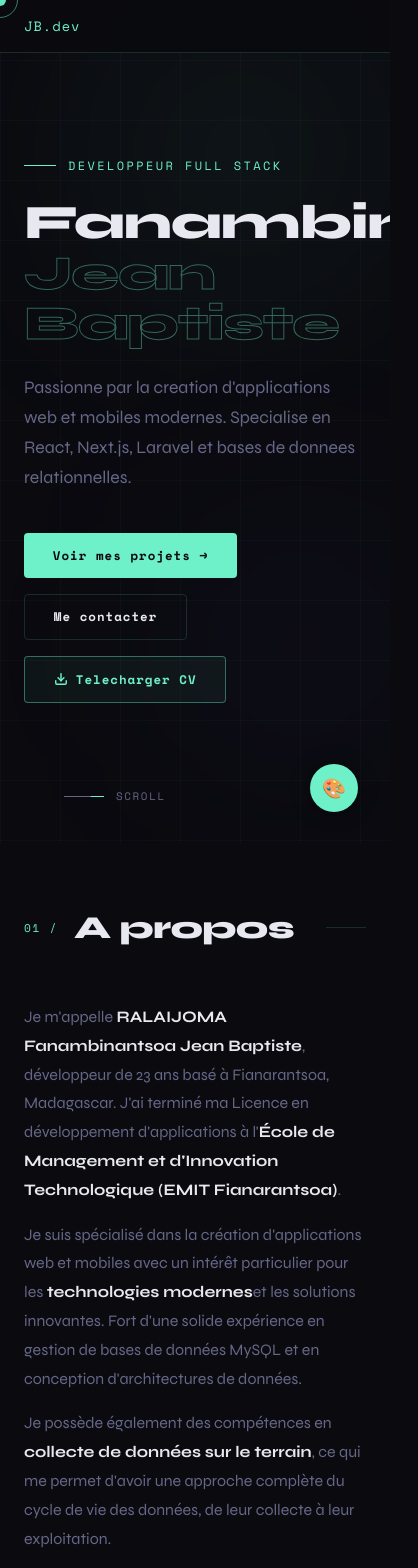
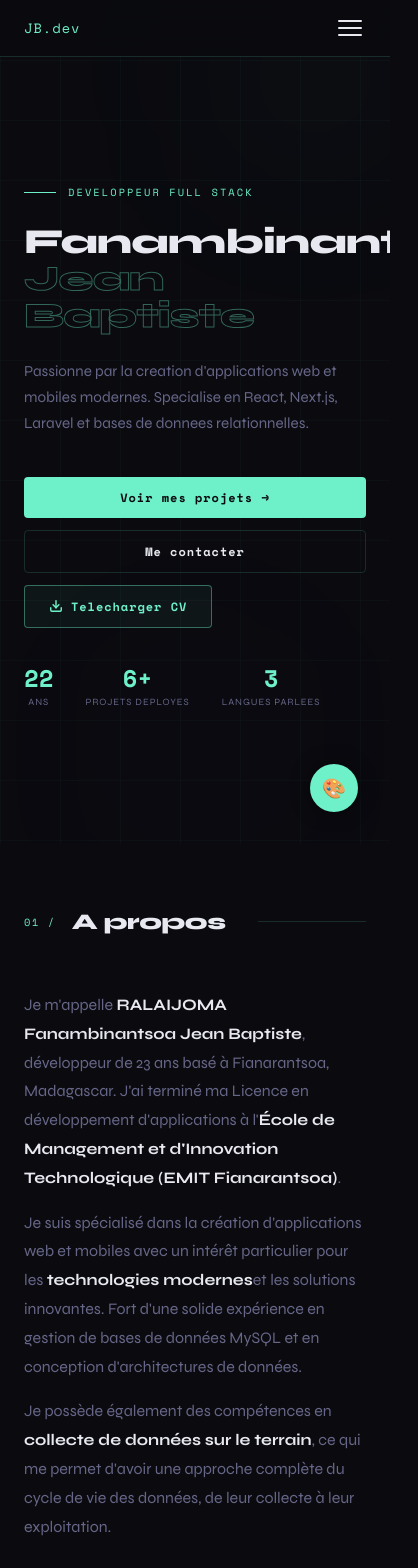
Before and after one commit to VoaybeDev/portfolio, a React (Create React App) app: page / in a window 390 px wide. Shown: the top 1568 px of the page, 418 px wide, since content can reach past the window. Built offline with nearby package versions, Linux system fonts and the light colour scheme.

Commit message:
responsive 100%

```diff
--- a/src/components/Hero.js
+++ b/src/components/Hero.js
@@ -3,9 +3,9 @@ export default function Hero() {
     display: 'inline-flex',
     alignItems: 'center',
     gap: '0.5rem',
-    padding: '0.8rem 1.8rem',
+    padding: '0.75rem 1.5rem',
     fontFamily: 'Space Mono, monospace',
-    fontSize: '0.78rem',
+    fontSize: '0.75rem',
     fontWeight: '700',
     letterSpacing: '0.08em',
     textDecoration: 'none',
@@ -14,7 +14,7 @@ export default function Hero() {
     color: 'var(--accent)',
     background: 'rgba(110,240,200,0.05)',
     transition: 'all 0.25s',
-    cursor: 'none',
+    justifyContent: 'center',
   };
 
   const handleOver = (e) => {
@@ -30,6 +30,12 @@ export default function Hero() {
     e.currentTarget.style.transform = 'translateY(0)';
     e.currentTarget.style.boxShadow = 'none';
   };
+
+  const stats = [
+    { num: '22', label: 'Ans' },
+    { num: '6+', label: 'Projets deployes' },
+    { num: '3', label: 'Langues parlees' },
+  ];
 
   return (
     <section id="hero">
@@ -56,17 +62,26 @@ export default function Hero() {
             Telecharger CV
           </a>
         </div>
+
+        {/* Stats visibles uniquement sur mobile */}
+        <div className="hero-stats-mobile">
+          {stats.map((s) => (
+            <div className="stat-item" key={s.label}>
+              <span className="stat-num">{s.num}</span>
+              <span className="stat-label">{s.label}</span>
+            </div>
+          ))}
+        </div>
       </div>
+
       <div className="hero-scroll">
         <div className="scroll-line" />
         Scroll
       </div>
+
+      {/* Stats visibles uniquement sur desktop */}
       <div className="hero-stats">
-        {[
-          { num: '23', label: 'Ans' },
-          { num: '6+', label: 'Projets deployes' },
-          { num: '3', label: 'Langues parlees' },
-        ].map((s) => (
+        {stats.map((s) => (
           <div className="stat-item" key={s.label}>
             <span className="stat-num">{s.num}</span>
             <span className="stat-label">{s.label}</span>
--- a/src/components/Navbar.js
+++ b/src/components/Navbar.js
@@ -10,6 +10,7 @@ const links = [
 
 export default function Navbar() {
   const [active, setActive] = useState('');
+  const [menuOpen, setMenuOpen] = useState(false);
 
   useEffect(() => {
     const sections = document.querySelectorAll('section[id]');
@@ -24,16 +25,32 @@ export default function Navbar() {
     return () => window.removeEventListener('scroll', onScroll);
   }, []);
 
+  const handleLink = () => setMenuOpen(false);
+
   return (
-    <nav className="navbar">
-      <a href="#hero" className="nav-logo">JB.dev</a>
-      <div className="nav-links">
+    <>
+      <nav className="navbar">
+        <a href="#hero" className="nav-logo">JB.dev</a>
+        <div className="nav-links">
+          {links.map((l) => (
+            <a key={l.href} href={l.href} className={active === l.href.replace('#', '') ? 'active' : ''}>
+              {l.label}
+            </a>
+          ))}
+        </div>
+        <button className="nav-hamburger" onClick={() => setMenuOpen(!menuOpen)} aria-label="Menu">
+          <span style={{ transform: menuOpen ? 'rotate(45deg) translate(5px, 5px)' : 'none' }} />
+          <span style={{ opacity: menuOpen ? 0 : 1 }} />
+          <span style={{ transform: menuOpen ? 'rotate(-45deg) translate(5px, -5px)' : 'none' }} />
+        </button>
+      </nav>
+      <div className={'nav-mobile' + (menuOpen ? ' open' : '')}>
         {links.map((l) => (
-          <a key={l.href} href={l.href} className={active === l.href.replace('#', '') ? 'active' : ''}>
+          <a key={l.href} href={l.href} onClick={handleLink} className={active === l.href.replace('#', '') ? 'active' : ''}>
             {l.label}
           </a>
         ))}
       </div>
-    </nav>
+    </>
   );
 }
--- a/src/index.css
+++ b/src/index.css
@@ -16,7 +16,7 @@ html { scroll-behavior: smooth; }
 body {
   background: var(--bg);
   color: var(--text);
-  font-family: 'Syne', sans-serif;
+  font-family: var(--font-main, 'Syne', sans-serif);
   overflow-x: hidden;
   cursor: none;
 }
@@ -73,6 +73,7 @@ body::before {
   font-size: 0.7rem;
   color: var(--accent);
   letter-spacing: .15em;
+  white-space: nowrap;
 }
 .section-title {
   font-size: 2rem;
@@ -88,15 +89,16 @@ body::before {
 /* ── Buttons ── */
 .btn {
   display: inline-flex; align-items: center; gap: .5rem;
-  padding: .8rem 1.8rem;
+  padding: .75rem 1.5rem;
   font-family: 'Space Mono', monospace;
-  font-size: .78rem;
+  font-size: .75rem;
   letter-spacing: .08em;
   text-decoration: none;
   border-radius: 4px;
   font-weight: 700;
   transition: all .25s;
   cursor: none;
+  white-space: nowrap;
 }
 .btn-primary {
   background: var(--accent); color: var(--bg); border: none;
@@ -130,8 +132,8 @@ body::before {
   position: fixed; top: 0; left: 0; right: 0;
   z-index: 100;
   display: flex; align-items: center; justify-content: space-between;
-  padding: 1.4rem 4rem;
-  background: rgba(10,10,15,0.85);
+  padding: 1.2rem 4rem;
+  background: rgba(10,10,15,0.9);
   backdrop-filter: blur(12px);
   border-bottom: 1px solid var(--border);
 }
@@ -139,22 +141,62 @@ body::before {
   font-family: 'Space Mono', monospace;
   font-size: .85rem; color: var(--accent);
   letter-spacing: .08em; text-decoration: none;
+  flex-shrink: 0;
 }
-.nav-links { display: flex; gap: 2.5rem; }
+.nav-links { display: flex; gap: 2rem; align-items: center; }
 .nav-links a {
-  font-size: .8rem; font-weight: 600;
+  font-size: .75rem; font-weight: 600;
   text-decoration: none; color: var(--muted);
   letter-spacing: .12em; text-transform: uppercase;
   transition: color .2s; cursor: none;
+  white-space: nowrap;
 }
 .nav-links a:hover, .nav-links a.active { color: var(--accent); }
+
+/* Hamburger */
+.nav-hamburger {
+  display: none;
+  flex-direction: column;
+  gap: 5px;
+  background: none;
+  border: none;
+  cursor: pointer;
+  padding: 4px;
+}
+.nav-hamburger span {
+  display: block;
+  width: 24px; height: 2px;
+  background: var(--text);
+  border-radius: 2px;
+  transition: all 0.3s;
+}
+.nav-mobile {
+  display: none;
+  position: fixed;
+  top: 60px; left: 0; right: 0;
+  background: rgba(10,10,15,0.98);
+  backdrop-filter: blur(12px);
+  border-bottom: 1px solid var(--border);
+  flex-direction: column;
+  padding: 1.5rem 2rem;
+  gap: 1.25rem;
+  z-index: 99;
+}
+.nav-mobile.open { display: flex; }
+.nav-mobile a {
+  font-family: 'Space Mono', monospace;
+  font-size: .8rem; color: var(--muted);
+  text-decoration: none; letter-spacing: .12em;
+  text-transform: uppercase; transition: color .2s;
+}
+.nav-mobile a:hover { color: var(--accent); }
 
 /* ── HERO ── */
 #hero {
   position: relative;
   min-height: 100vh;
   display: flex; align-items: center;
-  padding: 8rem 4rem 4rem;
+  padding: 8rem 4rem 6rem;
   z-index: 1; overflow: hidden;
 }
 .hero-bg-circle {
@@ -171,7 +213,7 @@ body::before {
   background: radial-gradient(circle, rgba(123,110,240,.07), transparent 70%);
   bottom: 0; left: 100px;
 }
-.hero-content { max-width: 1100px; width: 100%; }
+.hero-content { max-width: 700px; width: 100%; }
 .hero-tag {
   font-family: 'Space Mono', monospace;
   font-size: .75rem; color: var(--accent);
@@ -183,9 +225,10 @@ body::before {
 .hero-tag::before {
   content: ''; display: inline-block;
   width: 32px; height: 1px; background: var(--accent);
+  flex-shrink: 0;
 }
 .hero-name {
-  font-size: clamp(3rem, 7vw, 6rem);
+  font-size: clamp(2.5rem, 6vw, 5.5rem);
   font-weight: 800; line-height: 1.05;
   letter-spacing: -.02em;
   opacity: 0; animation: fadeUp .7s .4s ease forwards;
@@ -196,13 +239,13 @@ body::before {
 }
 .hero-desc {
   margin-top: 1.5rem;
-  font-size: 1.1rem; color: var(--muted);
-  max-width: 520px; line-height: 1.7;
+  font-size: 1rem; color: var(--muted);
+  max-width: 500px; line-height: 1.7;
   opacity: 0; animation: fadeUp .7s .6s ease forwards;
 }
 .hero-actions {
   margin-top: 2.5rem;
-  display: flex; gap: 1rem; flex-wrap: wrap;
+  display: flex; gap: .75rem; flex-wrap: wrap;
   opacity: 0; animation: fadeUp .7s .8s ease forwards;
 }
 .hero-scroll {
@@ -239,6 +282,13 @@ body::before {
   font-size: .7rem; color: var(--muted);
   text-transform: uppercase; letter-spacing: .1em;
 }
+.hero-stats-mobile {
+  display: none;
+  margin-top: 2.5rem;
+  gap: 2rem;
+  flex-wrap: wrap;
+  opacity: 0; animation: fadeUp .7s 1s ease forwards;
+}
 
 /* ── ABOUT ── */
 .about-grid {
@@ -260,22 +310,23 @@ body::before {
   display: flex; justify-content: space-between;
   align-items: center; padding: .75rem 0;
   border-bottom: 1px solid var(--border);
-  font-size: .88rem;
+  font-size: .85rem; gap: 1rem;
 }
 .info-row:last-child { border-bottom: none; }
 .info-key {
   font-family: 'Space Mono', monospace;
-  font-size: .7rem; color: var(--muted);
+  font-size: .65rem; color: var(--muted);
   letter-spacing: .1em; text-transform: uppercase;
+  flex-shrink: 0;
 }
-.info-val { color: var(--text); font-weight: 600; }
+.info-val { color: var(--text); font-weight: 600; text-align: right; word-break: break-word; }
 .info-val a { color: var(--accent); text-decoration: none; }
 .info-val.available { color: var(--accent); }
 
 /* ── SKILLS ── */
 .skills-grid {
   display: grid;
-  grid-template-columns: repeat(auto-fit, minmax(280px, 1fr));
+  grid-template-columns: repeat(auto-fit, minmax(260px, 1fr));
   gap: 1.5rem;
 }
 .skill-category {
@@ -295,20 +346,15 @@ body::before {
   margin-bottom: 1.25rem;
 }
 .skill-tags { display: flex; flex-wrap: wrap; gap: .5rem; }
-.skill-tag {
-  background: var(--surface2);
-  border: 1px solid var(--border);
-  border-radius: 4px; padding: .35rem .75rem;
-  font-family: 'Space Mono', monospace;
-  font-size: .72rem; color: var(--text);
-  transition: background .2s, color .2s, border-color .2s;
-}
-.skill-tag:hover {
-  background: rgba(110,240,200,.08);
-  color: var(--accent); border-color: var(--accent);
+.skill-logo-item {
+  display: flex;
+  flex-direction: column;
+  align-items: center;
+  gap: 0.3rem;
+  cursor: default;
 }
 
-/* ── EXPERIENCE ── */
+/* ── EXPERIENCE / TIMELINE ── */
 .timeline { position: relative; }
 .timeline::before {
   content: ''; position: absolute;
@@ -333,11 +379,11 @@ body::before {
   font-size: .68rem; color: var(--accent);
   letter-spacing: .15em; margin-bottom: .4rem;
 }
-.exp-title { font-size: 1.2rem; font-weight: 700; margin-bottom: .25rem; }
+.exp-title { font-size: 1.1rem; font-weight: 700; margin-bottom: .25rem; }
 .exp-company { font-size: .85rem; color: var(--muted); margin-bottom: 1rem; }
 .exp-tasks { list-style: none; }
 .exp-tasks li {
-  font-size: .9rem; color: var(--muted);
+  font-size: .88rem; color: var(--muted);
   padding: .3rem 0;
   display: flex; align-items: flex-start; gap: .6rem;
   line-height: 1.5;
@@ -350,7 +396,7 @@ body::before {
 /* ── PROJECTS ── */
 .projects-grid {
   display: grid;
-  grid-template-columns: repeat(auto-fit, minmax(320px, 1fr));
+  grid-template-columns: repeat(auto-fit, minmax(300px, 1fr));
   gap: 1.5rem;
 }
 .project-card {
@@ -421,9 +467,9 @@ body::before {
   border-color: var(--accent); color: var(--accent);
   transform: translateX(4px);
 }
-.contact-link-icon { font-size: 1.1rem; }
-.contact-link-info { font-size: .85rem; color: var(--muted); }
-.contact-link-val { font-weight: 600; }
+.contact-link-icon { font-size: 1.1rem; flex-shrink: 0; }
+.contact-link-info { font-size: .8rem; color: var(--muted); }
+.contact-link-val { font-weight: 600; font-size: .9rem; word-break: break-all; }
 .contact-form { display: flex; flex-direction: column; gap: 1rem; }
 .form-group { display: flex; flex-direction: column; gap: .4rem; }
 label {
@@ -438,6 +484,7 @@ input, textarea {
   color: var(--text); font-family: 'Syne', sans-serif;
   font-size: .9rem; outline: none;
   transition: border-color .2s;
+  width: 100%;
 }
 input:focus, textarea:focus { border-color: var(--accent); }
 textarea { height: 120px; resize: vertical; }
@@ -447,8 +494,8 @@ textarea { height: 120px; resize: vertical; }
   font-family: 'Space Mono', monospace;
   font-size: .78rem; font-weight: 700;
   letter-spacing: .1em; border-radius: 6px;
-  cursor: none; transition: all .25s;
-  text-transform: uppercase;
+  cursor: pointer; transition: all .25s;
+  text-transform: uppercase; width: 100%;
 }
 .btn-submit:hover {
   background: #fff; transform: translateY(-2px);
@@ -460,7 +507,7 @@ textarea { height: 120px; resize: vertical; }
   border-top: 1px solid var(--border);
   padding: 2.5rem 4rem;
   display: flex; justify-content: space-between;
-  align-items: center;
+  align-items: center; flex-wrap: wrap; gap: 1rem;
   position: relative; z-index: 1;
 }
 .footer p {
@@ -468,22 +515,116 @@ textarea { height: 120px; resize: vertical; }
   font-size: .7rem; color: var(--muted);
 }
 .footer span { color: var(--accent); }
-.skill-logo-item {
-  display: flex;
-  flex-direction: column;
-  align-items: center;
-  gap: 0.3rem;
-  cursor: default;
+
+/* ── SKILL LOGO ── */
+.skill-logo-item img {
+  width: 36px; height: 36px;
+  filter: brightness(0.9);
+  transition: transform 0.2s, filter 0.2s;
+}
+.skill-logo-item img:hover {
+  transform: scale(1.2);
+  filter: brightness(1) drop-shadow(0 0 6px rgba(110,240,200,0.6));
+}
+.skill-logo-item span {
+  font-size: 0.65rem;
+  color: var(--muted);
+  font-family: 'Space Mono', monospace;
+  margin-top: 0.3rem;
 }
 
-/* ── RESPONSIVE ── */
+/* ════════════════════════════
+   RESPONSIVE TABLET 768-1024px
+   ════════════════════════════ */
+@media (max-width: 1024px) {
+  .navbar { padding: 1.2rem 2rem; }
+  #hero { padding: 7rem 2rem 5rem; }
+  .hero-stats { right: 2rem; gap: 2rem; }
+  .section-wrapper { padding: 5rem 2rem; }
+  .contact-inner { padding: 2.5rem; gap: 2.5rem; }
+  .footer { padding: 2rem; }
+}
+
+/* ════════════════════════════
+   RESPONSIVE MOBILE < 768px
+   ════════════════════════════ */
 @media (max-width: 768px) {
+  body { cursor: auto; }
+  .cursor, .cursor-ring { display: none; }
+
+  /* Navbar */
   .navbar { padding: 1rem 1.5rem; }
   .nav-links { display: none; }
-  #hero { padding: 7rem 1.5rem 6rem; }
+  .nav-hamburger { display: flex; }
+
+  /* Hero */
+  #hero {
+    padding: 7rem 1.5rem 4rem;
+    min-height: 100svh;
+    flex-direction: column;
+    justify-content: center;
+  }
+  .hero-name { font-size: clamp(2.2rem, 10vw, 3.5rem); }
+  .hero-desc { font-size: .95rem; max-width: 100%; }
+  .hero-actions {
+    flex-direction: column;
+    align-items: flex-start;
+    gap: .75rem;
+  }
+  .hero-actions .btn { width: 100%; justify-content: center; }
+  .hero-scroll { display: none; }
   .hero-stats { display: none; }
+  .hero-stats-mobile {
+    display: flex;
+    margin-top: 2rem;
+  }
+  .hero-bg-circle.c1 { width: 250px; height: 250px; top: -50px; right: -50px; }
+  .hero-bg-circle.c2 { width: 200px; height: 200px; }
+
+  /* Sections */
   .section-wrapper { padding: 4rem 1.5rem; }
+  .section-title { font-size: 1.6rem; }
+
+  /* About */
   .about-grid { grid-template-columns: 1fr; gap: 2rem; }
-  .contact-inner { grid-template-columns: 1fr; padding: 2rem; gap: 2rem; }
-  .footer { flex-direction: column; gap: 1rem; text-align: center; padding: 2rem 1.5rem; }
+  .info-row { flex-direction: column; align-items: flex-start; gap: .25rem; }
+  .info-val { text-align: left; }
+
+  /* Skills */
+  .skills-grid { grid-template-columns: 1fr; }
+
+  /* Projects */
+  .projects-grid { grid-template-columns: 1fr; }
+
+  /* Contact */
+  .contact-inner {
+    grid-template-columns: 1fr;
+    padding: 1.75rem;
+    gap: 2rem;
+  }
+  .contact-text h3 { font-size: 1.5rem; }
+  .contact-link-val { font-size: .8rem; }
+
+  /* Footer */
+  .footer {
+    flex-direction: column;
+    text-align: center;
+    padding: 2rem 1.5rem;
+    gap: .75rem;
+  }
 }
+
+/* ════════════════════════════
+   RESPONSIVE MOBILE < 480px
+   ════════════════════════════ */
+@media (max-width: 480px) {
+  .hero-name { font-size: clamp(1.9rem, 9vw, 2.8rem); }
+  .hero-tag { font-size: .65rem; }
+  .section-num { font-size: .65rem; }
+  .section-title { font-size: 1.4rem; }
+  .skill-category { padding: 1.25rem; }
+  .project-card { padding: 1.25rem; }
+  .contact-inner { padding: 1.25rem; }
+  .stat-num { font-size: 1.5rem; }
+  .stat-label { font-size: .6rem; }
+}
```
